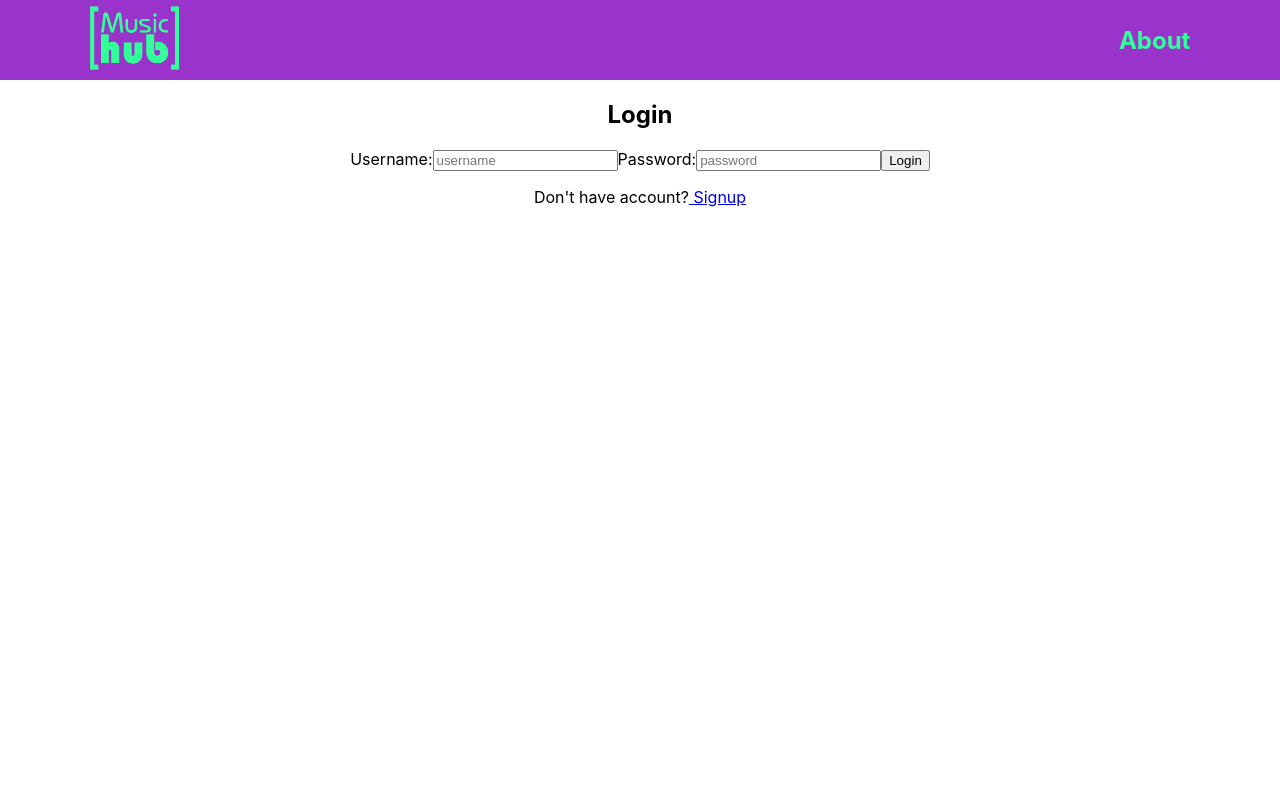
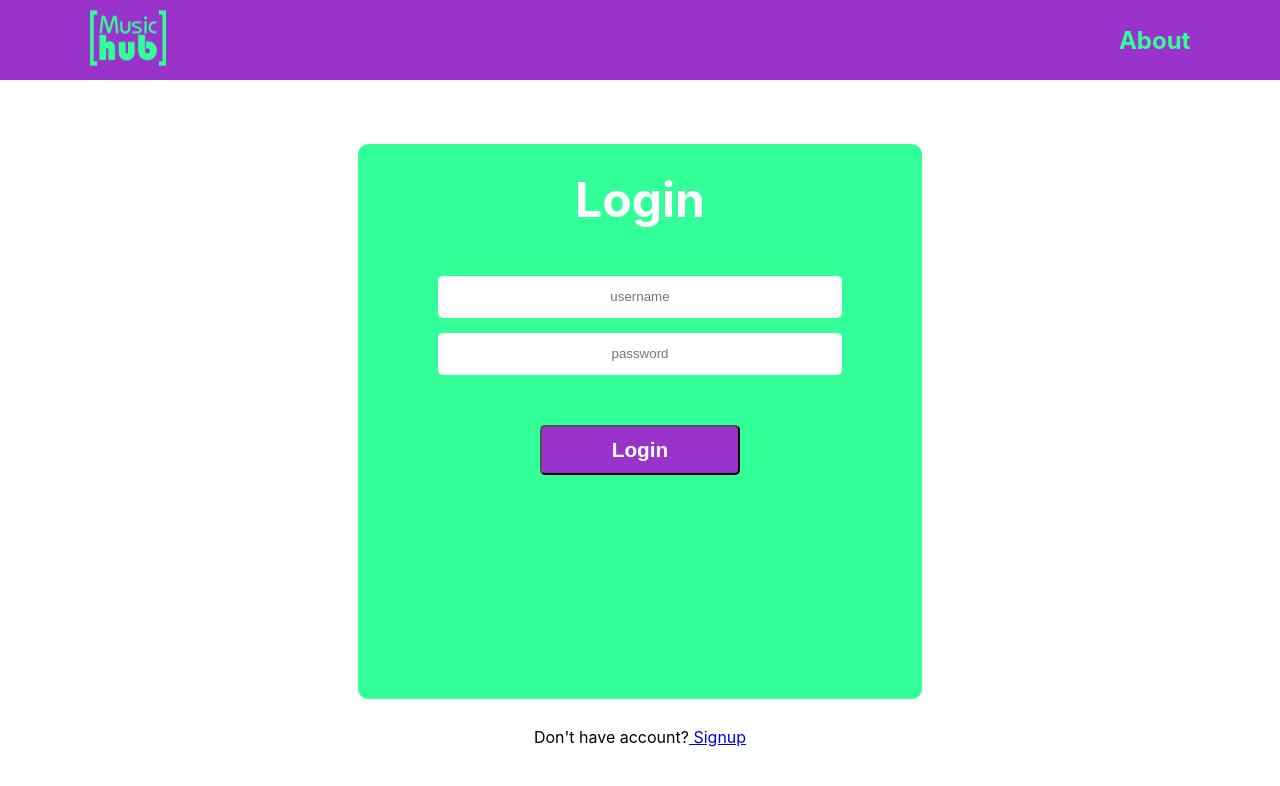
Before and after one commit to South-Connection/music-hub-client, a React (Create React App) app: page / in a window 1280 px wide. Shown: the top 786 px of the page. Built offline with nearby package versions, Linux system fonts and the light colour scheme; no server answers.

Commit message:
css login/signup/navabar/playlist/create

```diff
--- a/src/components/auth/Login.js
+++ b/src/components/auth/Login.js
@@ -1,32 +1,34 @@
-import React, { Component } from 'react';
-import authService from './auth-service';
-import { Link } from 'react-router-dom';
+import React, { Component } from "react";
+import authService from "./auth-service";
+import { Link } from "react-router-dom";
 
 class Login extends Component {
-    state = { username: '', password: '', errorMessage: '' };
+  state = { username: "", password: "", errorMessage: "" };
 
-    handleFormSubmit = event => {
+  handleFormSubmit = (event) => {
     event.preventDefault();
     const { username, password } = this.state;
 
     authService
       .login(username, password)
-            .then(response => {
+      .then((response) => {
         //clear the form
         this.setState({
-                    username: '',
-                    password: ''
+          username: "",
+          password: "",
         });
         //calling the method through  prop that we are sending from mother comp
         this.props.getUser(response, true);
         this.props.history.push("/playlists"); // render to playlists
       })
-            .catch(error => {
-                this.setState({ errorMessage: "Your username or password is incorrect" });
+      .catch((error) => {
+        this.setState({
+          errorMessage: "Your username or password is incorrect",
+        });
       });
   };
 
-    handleChange = event => {
+  handleChange = (event) => {
     const { name, value } = event.target;
     this.setState({ [name]: value });
   };
@@ -34,12 +36,15 @@ class Login extends Component {
   render() {
     return (
       <>
-                <form onSubmit={this.handleFormSubmit}>
-                    <h2>Login</h2>
-                    {this.state.errorMessage && <h3 className="error"> {this.state.errorMessage} </h3>}
+        <form className="box-container" onSubmit={this.handleFormSubmit}>
+          <h1>Login</h1>
+          {this.state.errorMessage && (
+            <h3 className="error"> {this.state.errorMessage} </h3>
+          )}
+          <div className="container-column">
             <label>
-                        Username:
               <input
+                className="input"
                 type="text"
                 required
                 placeholder="username"
@@ -50,23 +55,26 @@ class Login extends Component {
             </label>
 
             <label>
-                        Password:
               <input
+                className="input"
                 type="password"
                 required
                 placeholder="password"
                 name="password"
-                            value={this.state.password} onChange={this.handleChange}
+                value={this.state.password}
+                onChange={this.handleChange}
               />
             </label>
 
-                    <button type="submit"> Login </button>
+            <button className="login" type="submit">
+              Login
+            </button>
+          </div>
+          <p className="bottom">
+            Don't have account?
+            <Link to={"/signup"}> Signup</Link>
+          </p>
         </form>
-
-                <p>
-                    Don't have account?
-                    <Link to={'/signup'}> Signup</Link>
-                </p>
       </>
     );
   }
--- a/src/components/auth/Signup.js
+++ b/src/components/auth/Signup.js
@@ -38,15 +38,15 @@ class Signup extends Component {
   render() {
     return (
       <>
-        <form onSubmit={this.handleFormSubmit}>
-          <h2>Signup</h2>
+        <form className="box-container" onSubmit={this.handleFormSubmit}>
+          <h1>Signup</h1>
           {this.state.errorMessage && (
             <h3 className="error"> {this.state.errorMessage} </h3>
           )}
-
+          <div className="container-column">
             <label>
-            Username:
               <input
+                className="input"
                 type="text"
                 required
                 name="username"
@@ -57,8 +57,8 @@ class Signup extends Component {
             </label>
 
             <label>
-            Password:
               <input
+                className="input"
                 type="password"
                 required
                 name="password"
@@ -68,13 +68,16 @@ class Signup extends Component {
               />
             </label>
 
-          <button type="submit"> Signup </button>
-        </form>
-
-        <p>
+            <button className="login" type="submit">
+              {" "}
+              Signup{" "}
+            </button>
+          </div>
+          <p className="bottom">
             Already have an account?
             <Link to={"/"}> Login</Link>
           </p>
+        </form>
       </>
     );
   }
--- a/src/components/playlists/AddPlaylist.js
+++ b/src/components/playlists/AddPlaylist.js
@@ -57,13 +57,15 @@ class AddPlaylist extends Component {
 
   render() {
     return (
-      <div className="box">
+      <div className="box-container">
+      <h1>Create my playlist</h1>
 
         <form onSubmit={this.handleFormSubmit}>
           <label>Playlist name</label>
           <br />
           <input
             //key={this.state._id}
+            className="input"
             placeholder="Playlist title"
             type="text"
             name="title"
@@ -73,6 +75,7 @@ class AddPlaylist extends Component {
           <br />
           <label></label>
           <textarea
+          className="input"
             placeholder="Description"
             type="text"
             name="description"
@@ -83,6 +86,7 @@ class AddPlaylist extends Component {
           <label>Add song:</label>
           <br />
           <input
+          className="input"
             placeholder="song name"
             type="text"
             name="songName"
@@ -91,6 +95,7 @@ class AddPlaylist extends Component {
           />
           <br />
           <input
+          className="input"
             placeholder="song link"
             type="url"
             name="songLink"
@@ -100,7 +105,7 @@ class AddPlaylist extends Component {
           <br />
           <label>Add guests</label>
           <br />
-          <select multiple onChange={(e) => this.handleSelect(e)}>
+          <select className="big-input" multiple onChange={(e) => this.handleSelect(e)}>
             {this.props.allUsers.map((guest) => {
               return (
                 <option type="text" name="guest" value={guest._id}>
@@ -110,7 +115,7 @@ class AddPlaylist extends Component {
             })}
           </select>
           <br />
-          <input type="submit" value="Submit" />
+          <input className="login" type="submit" value="Submit" />
         </form>
       </div>
     );
--- a/src/components/playlists/Playlist.js
+++ b/src/components/playlists/Playlist.js
@@ -16,21 +16,8 @@ class Playlist extends Component {
         this.setState({
           listOfPlaylists: responseFromApi.data,
         });
-        // console.log("hello response", responseFromApi);
-        // console.log(typeof responseFromApi.data);
-        // console.log("hello owner", responseFromApi.data[0].owner);
       });
   };
-
-  //get playlist I own or guest
-  // getAllowedPlaylists = () => {
-  //   axios.get(`${process.env.REACT_APP_API_URL}/playlists`, {withCredentials: true })
-  //   .then(responseFromApi => {
-  //     responseFromApi.data.owner
-
-  //   }
-
-  // }
 
   componentDidMount() {
     this.getAllPlaylists();
@@ -38,11 +25,17 @@ class Playlist extends Component {
 
   render() {
     return (
-      <div>
-        <div>
+      <div className="box-container">
+        <h1>My playlists</h1>
+        <div className="main-btn">
+          <Link className="main-btn-text" to="/playlists/create">
+            Create your playlist
+          </Link>
+        </div>
+        <div className="container">
           {this.state.listOfPlaylists.map((playlist) => {
             return (
-              <div key={playlist._id}>
+              <div className="list" key={playlist._id}>
                 <Link to={`/playlists/${playlist._id}`}>
                   <h3>{playlist.title}</h3>
                 </Link>
@@ -50,9 +43,6 @@ class Playlist extends Component {
             );
           })}
         </div>
-        <Link to="/playlists/create" className="btn-create">
-          Create your playlist
-        </Link>
       </div>
     );
   }
--- a/src/components/playlists/PlaylistDetails.js
+++ b/src/components/playlists/PlaylistDetails.js
@@ -1,6 +1,6 @@
 import React, { Component } from "react";
 import axios from "axios";
-import { Link, Redirect } from "react-router-dom";
+import { Link } from "react-router-dom";
 import AddSong from "./AddSong";
 
 class PlaylistDetails extends Component {
--- a/src/index.css
+++ b/src/index.css
@@ -5,12 +5,15 @@ body {
     sans-serif;
   -webkit-font-smoothing: antialiased;
   -moz-osx-font-smoothing: grayscale;
+  /* background-image: url(pysche.jpg); */
 }
 
 code {
   font-family: source-code-pro, Menlo, Monaco, Consolas, "Courier New",
     monospace;
 }
+
+/* NAVBAR */
 
 .nav-style {
   height: 10vh;
@@ -26,7 +29,7 @@ code {
 }
 
 .logo > img {
-  max-width: 7vw;
+  max-width: 6vw;
   max-height: 10%;
 }
 
@@ -67,8 +70,167 @@ code {
 }
 
 .logout:hover {
-  color: #f8eb39;
+  color: #ffca75;
 }
 .hover:hover {
-  color: #f8eb39;
+  color: #ffca75;
 }
+
+/* PLAYLISTS */
+
+h1 {
+  font-size: 3rem;
+  font-weight: bolder;
+  color: #ffffff;
+  margin-top: 0;
+}
+
+.box-container {
+  background-color: #33ff99;
+  margin-top: 20vh;
+  max-width: 40%;
+  height: 63vh;
+  margin: auto;
+  margin-top: 8vh;
+  padding: 2%;
+  border-radius: 10px;
+}
+
+.container {
+  display: flex;
+  flex-wrap: wrap;
+}
+
+.list {
+  background-color: rgb(255, 255, 255);
+  width: 25%;
+  height: 50rem;
+  margin: 15px;
+  padding: 2%;
+  height: 3rem;
+  border-radius: 5px;
+  box-shadow: 5px 5px 5px rgba(0, 0, 0, 0.109);
+  /* text-decoration: none;
+  list-style: none; */
+}
+
+.list:hover {
+  background-color: #fad08c;
+  width: 25%;
+  height: 50rem;
+  margin: 15px;
+  padding: 2%;
+  height: 3rem;
+  border-radius: 5px;
+  box-shadow: 8px 5px 5px rgba(0, 0, 0, 0.212);
+
+  /* text-decoration: none;
+  list-style: none; */
+}
+
+a > h3 {
+  color: #9933cc;
+  margin: auto;
+  text-align: center;
+  line-height: 50px;
+}
+
+.main-btn {
+  background-color: #9933cc;
+  width: 200px;
+  height: 50px;
+  margin: auto;
+  margin-bottom: 2rem;
+  text-decoration: none;
+  border-radius: 5px;
+  color: white;
+  font-size: 1.3rem;
+  font-weight: bold;
+  line-height: 50px;
+  padding: 0.5rem;
+}
+
+.main-btn-text {
+  color: white;
+  font-size: 1.3rem;
+  font-weight: bold;
+  text-decoration: none;
+}
+
+.main-btn:hover {
+  background-color: #ac38e6;
+  width: 200px;
+  height: 50px;
+  margin: auto;
+  margin-bottom: 2rem;
+  text-decoration: none;
+  border-radius: 5px;
+  color: white;
+  font-size: 1.3rem;
+  font-weight: bold;
+  line-height: 50px;
+  padding: 0.5rem;
+}
+
+/* LOGIN */
+
+.container-column {
+  display: flex;
+  flex-direction: column;
+  justify-content: space-evenly;
+  align-items: space-evenly;
+}
+
+.input {
+  width: 400px;
+  height: 40px;
+  margin-top: 15px;
+  margin-bottom: 15;
+  text-align: center;
+  border: none;
+  border-radius: 5px;
+}
+
+.big-input {
+  width: 400px;
+  height: 100px;
+  margin-top: 15px;
+  margin-bottom: 15;
+  text-align: center;
+  border: none;
+  border-radius: 5px;
+}
+
+.login {
+  background-color: #9933cc;
+  width: 200px;
+  height: 50px;
+  margin: auto;
+  margin-bottom: 2rem;
+  text-decoration: none;
+  margin-top: 50px;
+  border-radius: 5px;
+  color: white;
+  font-size: 1.3rem;
+  font-weight: bold;
+}
+
+.login:hover {
+  background-color: #ac38e6;
+  width: 200px;
+  height: 50px;
+  margin: auto;
+  margin-bottom: 2rem;
+  text-decoration: none;
+  margin-top: 50px;
+  border-radius: 5px;
+  color: white;
+  font-size: 1.3rem;
+  font-weight: bold;
+}
+
+/* SIGNUP */
+
+.bottom {
+  margin-top: 220px;
+}
```
Also changed, not shown: 1 other file (tests, documents, lock files or other folders). Lines whose indentation alone changed are shown as unchanged.
